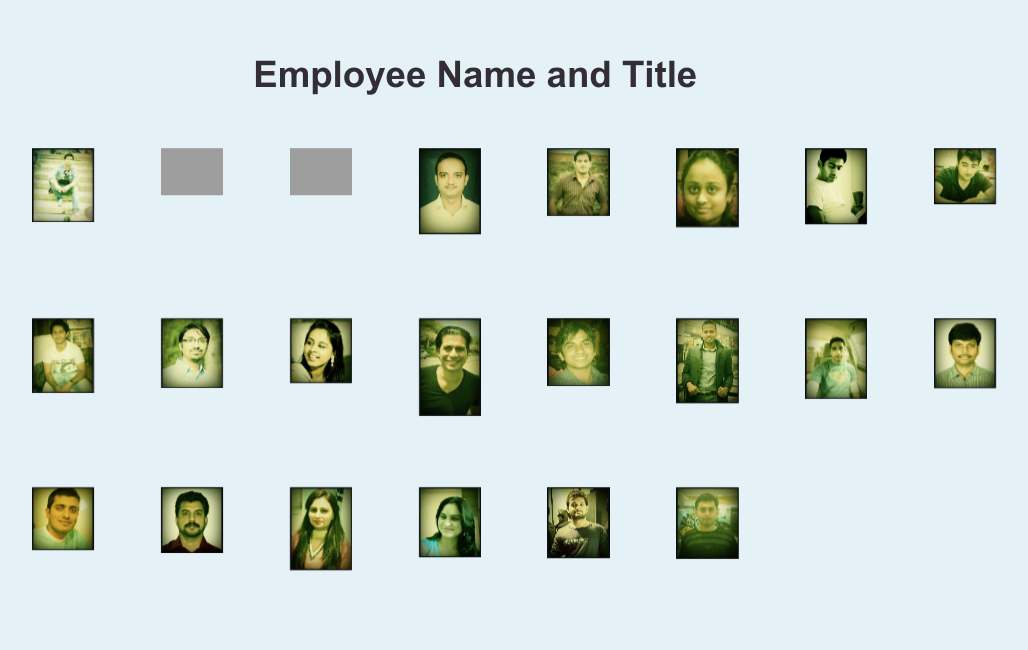
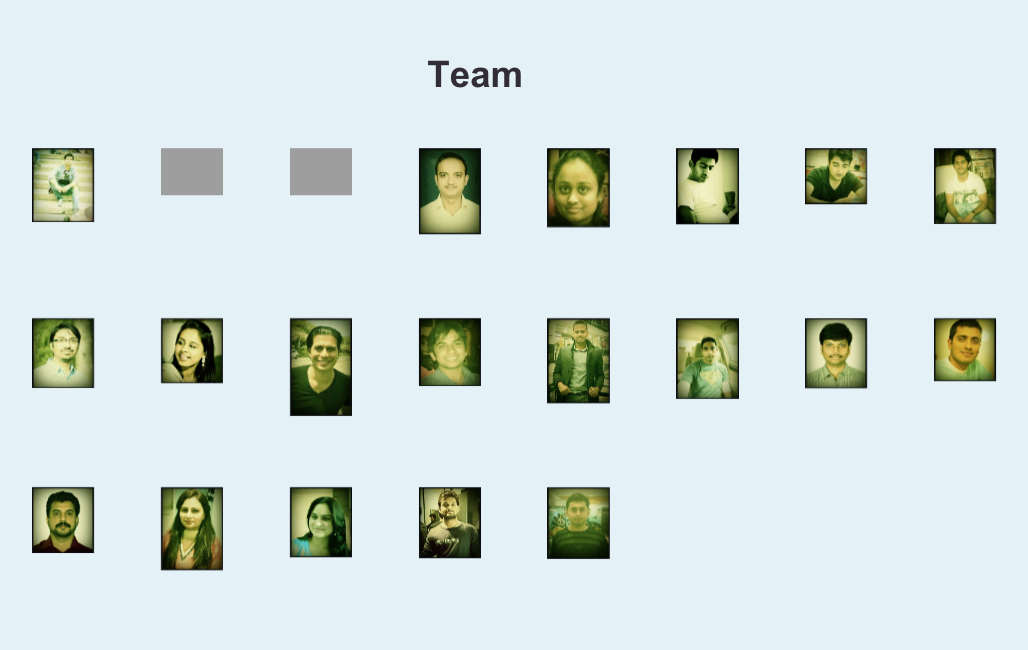
Before and after one commit to chern041/artyllectRedesign15, a plain HTML site: page artyllect/index.html in a window 1280 px wide. Shown: the part 1803-2453 px from the top of the page, without its empty margins (161-1189 px from the left). Drawn offline with nearby package versions, Linux system fonts and the light colour scheme; grey boxes are pictures that could not be loaded.

Commit message:
Removed Employee: Pankaj Chauhan/Senior AEM Team Lead
Removed Employee: Pankaj Chauhan/Senior AEM Team Lead and Updated Page
name from Employee Name and Title to Team.

```diff
--- a/artyllect/index.html
+++ b/artyllect/index.html
@@ -175,7 +175,7 @@
             </section>
             <section class="team main-wrapper">
                 <div class="vertical-align">
-                    <h2>Employee Name and Title</h2>
+                    <h2>Team</h2>
                     <ol class="team-container">
                         <li class="team-member">
                             <section class="card">
@@ -218,17 +218,6 @@
                                 </div>
                                 <div class="front">
                                     <img src="static/images/content/team/Chaudhari_Rahul.png"/>
-                                </div>
-                            </section>
-                        </li>
-                        <li class="team-member">
-                            <section class="card">
-                                <div class="back">
-                                    <h3>Pankaj Chauhan</h3>
-                                    <p>Senior AEM Team Lead</p>
-                                </div>
-                                <div class="front">
-                                    <img src="static/images/content/team/Chauhan_Pankaj.png"/>
                                 </div>
                             </section>
                         </li>
```
